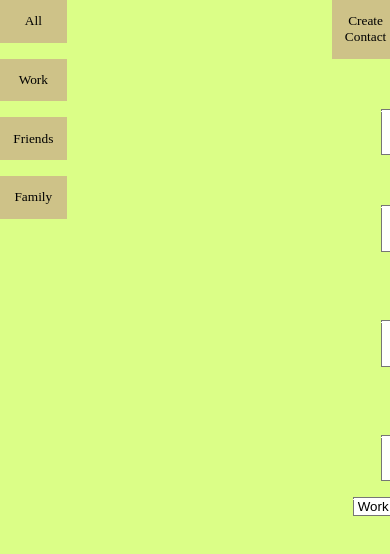
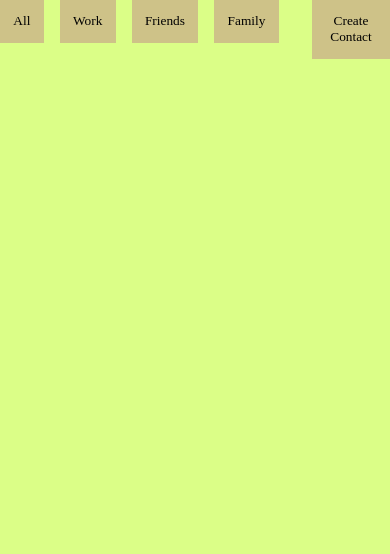
Before and after one commit to MirkusX/contactlist, a React (Create React App) app: page / in a window 390 px wide. Shown: the top 554 px of the page. Built offline with nearby package versions, Linux system fonts and the light colour scheme; a web font is replaced by a local one.

Commit message:
feat/ mobile friendly

```diff
--- a/src/Components/StyledComponents.js
+++ b/src/Components/StyledComponents.js
@@ -29,13 +29,18 @@ export const StyledForm = styled.form`
   padding: 1em 0;
   transition: all 0.5s ease-in-out;
   transform: translate(${(props) => (props.display ? "0%" : "100%")});
+  pointer-events: all;
 `;
 
 export const PopOutDiv = styled.div`
-  width: 15%;
+  width: 50%;
   text-align: right;
   position: fixed;
   right: 0;
+  pointer-events: none;
+  @media (max-width: 811px) {
+    width: 100%;
+  }
 `;
 
 export const StyledButton = styled.button`
@@ -44,9 +49,17 @@ export const StyledButton = styled.button`
   padding: 1em;
   cursor: pointer;
   font-family: "Unbounded", cursive;
+  pointer-events: all;
+
   &:active {
     background-color: #1c448e;
   }
+  ${(props) => {
+    if (props.create)
+      return `
+    width: 20%;
+    `;
+  }}
 `;
 
 export const StyledInput = styled.input`
@@ -68,12 +81,18 @@ export const ContactContainer = styled.div`
   grid-auto-columns: 15%;
   width: 70%;
   gap: 1em;
+  @media (max-width: 811px) {
+    display: flex;
+    flex-direction: column;
+    margin-top: 5em;
+  }
 `;
 
 export const StyledDiv = styled.div`
   display: flex;
   gap: 1em;
   background-color: #ffe381;
+
   ${(props) => {
     if (props.inner)
       return `
@@ -87,6 +106,9 @@ export const StyledDiv = styled.div`
     flex-direction: column;
     position: fixed;
     left: 0;
+    @media (max-width: 811px) {
+      flex-direction: row;
+    }
     `;
   }}
 `;
--- a/src/Pages/Frontpage.js
+++ b/src/Pages/Frontpage.js
@@ -117,11 +117,11 @@ export const Frontpage = () => {
         </ContactContainer>
         <PopOutDiv>
           <div>
-            <StyledButton onClick={() => showCreate()}>
+            <StyledButton create onClick={() => showCreate()}>
               Create Contact
             </StyledButton>
           </div>
-          <StyledForm display={show} ref={form} onSubmit={submitInfo}>
+          <StyledForm ref={form} onSubmit={submitInfo} display={show}>
             {/* form */}
             <label>Name</label>
             <StyledInput
@@ -159,6 +159,7 @@ export const Frontpage = () => {
               placeholder="Image url..."
               required
             />
+            <label>Category</label>
             <select
               type="text"
               placeholder="Category"
@@ -167,7 +168,6 @@ export const Frontpage = () => {
               }
               required
             >
-              <label>Category</label>
               <option value="" disabled>
                 Choose category...
               </option>
```
